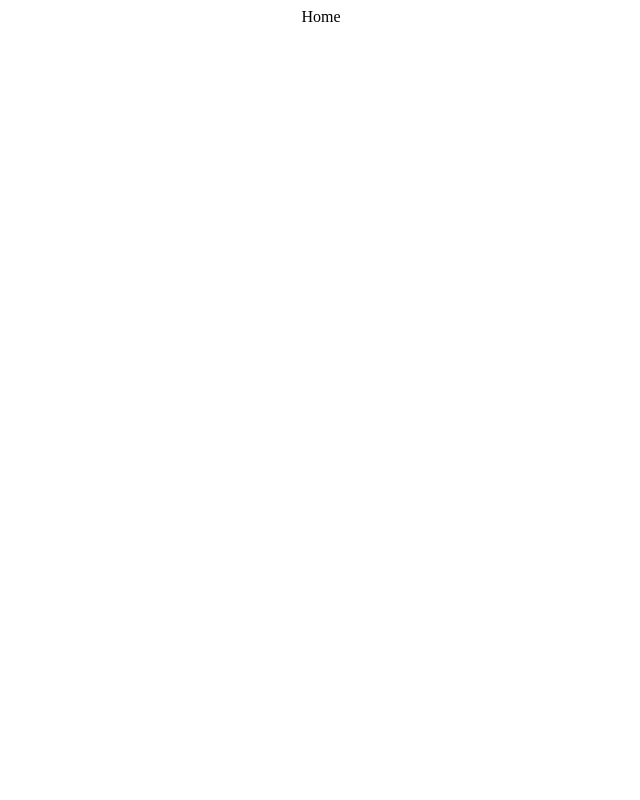
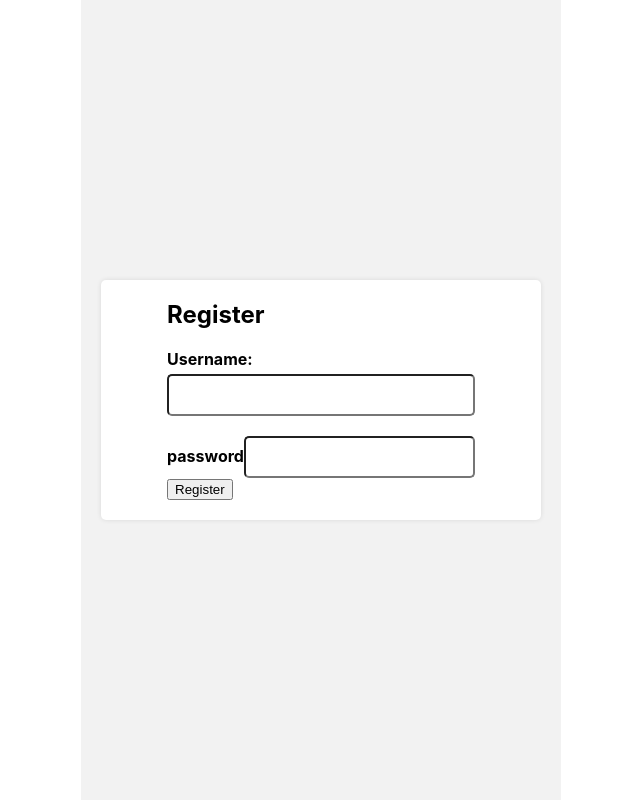
Before and after one commit to GagandeepLubana/RecipeMERN, a React (Create React App) app in the folder client/: page /auth in a window 1280 px wide. Shown: the whole page, without its empty margins (319-959 px from the left). Built offline with nearby package versions, Linux system fonts and the light colour scheme.

Commit message:
added navbar

```diff
--- a/client/src/App.css
+++ b/client/src/App.css
@@ -1,38 +1,117 @@
 .App {
-  text-align: center;
+  display: flex;
+  flex-direction: column;
+  justify-content: center;
+  align-items: center;
+  font-family: -apple-system, BlinkMacSystemFont, "Segoe UI", Roboto, Oxygen,
+    Ubuntu, Cantarell, "Open Sans", "Helvetica Neue", sans-serif;
 }
 
-.App-logo {
-  height: 40vmin;
-  pointer-events: none;
+body {
+  margin: 0;
+  padding: 0;
 }
 
-@media (prefers-reduced-motion: no-preference) {
-  .App-logo {
-    animation: App-logo-spin infinite 20s linear;
-  }
+.auth {
+  display: flex;
+  justify-content: center;
+  align-items: center;
+  height: 100vh;
+  background-color: #f2f2f2;
 }
 
-.App-header {
-  background-color: #282c34;
-  min-height: 100vh;
+.auth-container {
   display: flex;
   flex-direction: column;
+  justify-content: center;
   align-items: center;
-  justify-content: center;
-  font-size: calc(10px + 2vmin);
-  color: white;
+  padding: 20px;
+  background-color: white;
+  border-radius: 5px;
+  box-shadow: 0 0 5px rgba(0, 0, 0, 0.1);
+  margin: 20px;
+  width: 400px;
 }
 
-.App-link {
-  color: #61dafb;
+.form-group {
+  display: flex;
+  flex-direction: column;
+  margin-bottom: 20px;
 }
 
-@keyframes App-logo-spin {
-  from {
-    transform: rotate(0deg);
-  }
-  to {
-    transform: rotate(360deg);
-  }
+label {
+  font-weight: bold;
+  margin-bottom: 5px;
 }
+
+input {
+  padding: 10px;
+  font-size: 16px;
+  border-radius: 5px;
+}
+
+.navbar {
+  margin: 0;
+  width: 100%;
+  height: 80px;
+  background-color: black;
+  display: flex;
+  justify-content: center;
+  align-items: center;
+  color: white;
+  text-decoration: none;
+}
+
+a {
+  color: white;
+  text-decoration: none;
+  margin: 10px;
+  font-size: 25px;
+}
+
+.create-recipe {
+  display: flex;
+  flex-direction: column;
+  justify-content: center;
+  align-items: center;
+  padding: 20px;
+  background-color: white;
+  border-radius: 5px;
+  box-shadow: 0 0 5px rgba(0, 0, 0, 0.1);
+  margin: 20px;
+  width: 400px;
+}
+.create-recipe form {
+  display: flex;
+  flex-direction: column;
+}
+ul {
+  list-style: none;
+  padding: 0;
+  margin: 0;
+}
+
+li {
+  border: 1px solid black;
+  padding: 10px;
+  margin-bottom: 10px;
+}
+
+h2 {
+  margin-top: 0;
+}
+
+img {
+  max-width: 100%;
+  height: auto;
+  margin-bottom: 10px;
+}
+
+img {
+  width: 400px;
+}
+
+p {
+  max-width: 400px;
+  font-size: 12px;
+}
--- a/client/src/App.js
+++ b/client/src/App.js
@@ -4,11 +4,13 @@
 import { CreateRecipe } from './pages/create-recipe';
 import { SavedRecipes } from './pages/save-recipe';
 import { Auth } from './pages/auth';
+import { Navbar } from './component/navbar';
 
 function App() {
   return (
     <div className="App">
       <Router>
+        <Navbar/>
         <Routes>
           <Route path="/" element={<Home />}/>
           <Route path="/auth" element={<Auth />}/>
--- /dev/null
+++ b/client/src/component/navbar.js
@@ -0,0 +1,11 @@
+import React, {useState} from 'react';
+import { Link } from "react-router-dom"
+
+export const Navbar = () => {
+    <div className="navbar">
+        <Link to="/">Home</Link>
+        <Link to="/create-recipe">Create Recipe</Link>
+        <Link to="/saved-recipe">Saved Recipes</Link>
+        <Link to="auth">Login</Link>
+    </div>
+}
--- a/client/src/pages/auth.js
+++ b/client/src/pages/auth.js
@@ -1,3 +1,45 @@
+import React, {useState} from 'react';
+
 export const Auth = () => {
-    return <div>Home</div>
-}
+  return (
+    <div className="auth">
+      <Login />
+      <Register />
+    </div>
+  );
+};
+
+const Login = () => {
+  return <div></div>;
+};
+
+const Register = () => {
+  const [username, setUsername] = useState("");
+  const [password, setPassword] = useState("");
+  return (
+    <div className="auth-container">
+      <form>
+        <h2>Register</h2>
+        <div className="form-group">
+          <label htmlFor="username">Username: </label>
+          <input
+            type="text"
+            id="username"
+            onChange={(event) => setUsername(event.target.value)}
+            value={username}
+          />
+        </div>
+        <div>
+          <label htmlFor="password">password</label>
+          <input
+            type="text"
+            id="password"
+            onChange={(event) => setPassword(event.target.value)}
+            value={password}
+          />
+        </div>
+        <button type="submit">Register</button>
+      </form>
+    </div>
+  );
+};
--- a/client/src/pages/create-recipe.js
+++ b/client/src/pages/create-recipe.js
@@ -1,3 +1,6 @@
+import React, {useState} from 'react';
+
+
 export const CreateRecipe = () => {
     return <div>Home</div>
 }
--- a/client/src/pages/home.js
+++ b/client/src/pages/home.js
@@ -1,3 +1,5 @@
+import React, {useState} from 'react';
+
 export const Home = () => {
     return <div>Home</div>
 }
--- a/client/src/pages/save-recipe.js
+++ b/client/src/pages/save-recipe.js
@@ -1,3 +1,5 @@
+import React, {useState} from 'react';
+
 export const SavedRecipes = () => {
     return <div>Home</div>
 }
```
